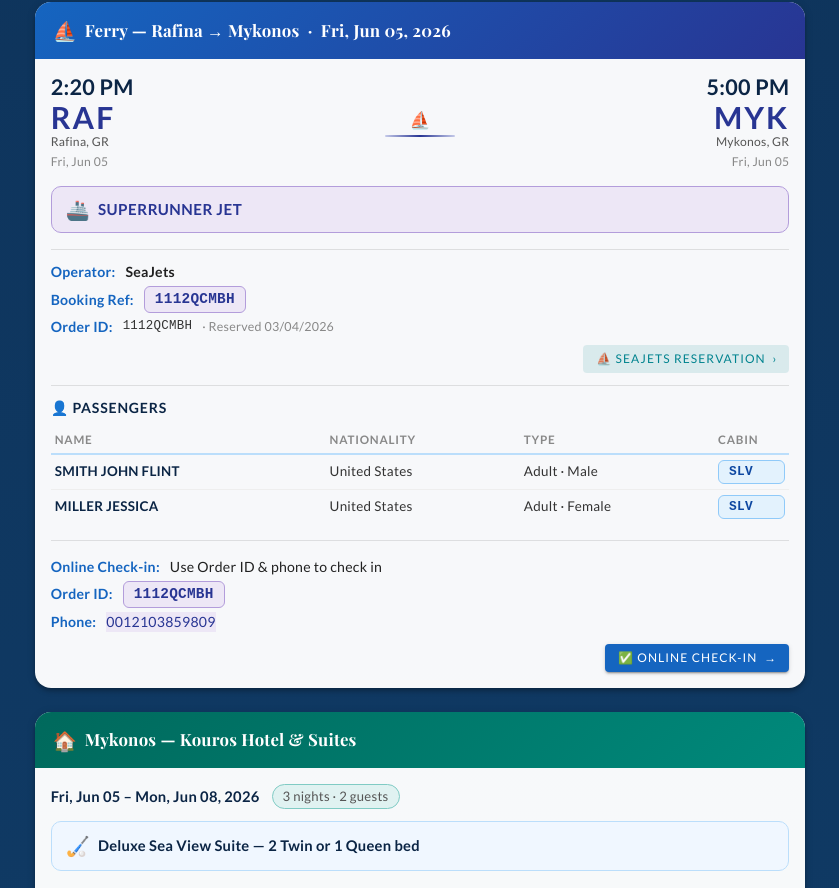
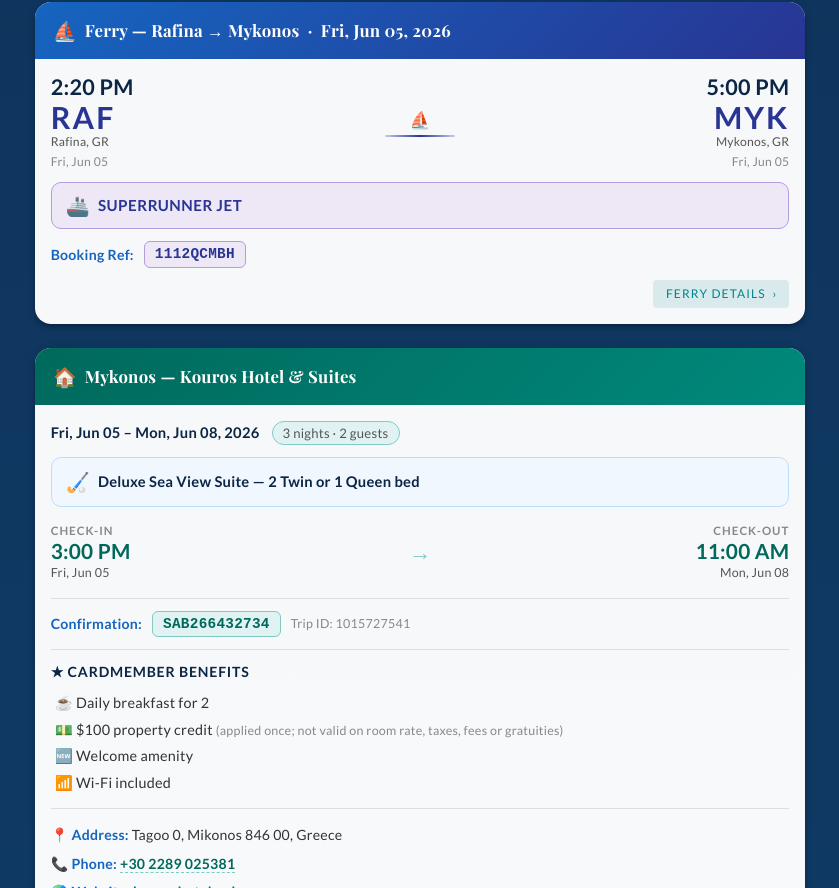
Before and after one commit to FlintShadey/Itenerary, a Vue app: page /dublin-airport in a window 1280 px wide. Shown: the part 3161-4049 px from the top of the page, without its empty margins (220-1059 px from the left). Built offline with nearby package versions, Linux system fonts and the light colour scheme.

Commit message:
Consolidate Rafina→Mykonos ferry card + add detail view

```diff
--- a/src/router.js
+++ b/src/router.js
@@ -31,6 +31,7 @@
 import DublinAirport from './views/DublinAirport.vue'
 import DublinReturnFlights from './views/DublinReturnFlights.vue'
 import OutboundFlights from './views/OutboundFlights.vue'
+import RafinaMykonosFerry from './views/RafinaMykonosFerry.vue'
 
 const routes = [
   { path: '/', component: Itinerary },
@@ -65,6 +66,7 @@
   { path: '/dublin-airport', component: DublinAirport },
   { path: '/dublin-return-flights', component: DublinReturnFlights },
   { path: '/outbound-flights', component: OutboundFlights },
+  { path: '/rafina-mykonos-ferry', component: RafinaMykonosFerry },
 ]
 
 export default createRouter({
--- a/src/views/Itinerary.vue
+++ b/src/views/Itinerary.vue
@@ -416,8 +416,7 @@
               </v-card-title>
               <v-card-text class="pa-4">
 
-                <!-- Route -->
-                <div class="flight-route mb-4">
+                <div class="flight-route mb-3">
                   <div class="route-endpoint">
                     <div class="route-time">2:20 PM</div>
                     <div class="route-iata ferry-iata">RAF</div>
@@ -436,81 +435,23 @@
                   </div>
                 </div>
 
-                <div class="ferry-vessel mb-4">
+                <div class="ferry-vessel mb-3">
                   <span class="vessel-icon">&#128674;</span>
                   <span class="vessel-name">SUPERRUNNER JET</span>
                 </div>
 
-                <v-divider class="my-3"></v-divider>
-
-                <!-- Booking details -->
-                <div class="confirm-row mb-1">
-                  <span class="detail-label">Operator:</span>
-                  <span style="font-weight:600;">SeaJets</span>
-                </div>
-                <div class="confirm-row mb-1">
+                <div class="confirm-row mb-3">
                   <span class="detail-label">Booking Ref:</span>
                   <span class="confirm-code ferry-code">1112QCMBH</span>
                 </div>
-                <div class="confirm-row mb-2">
-                  <span class="detail-label">Order ID:</span>
-                  <span class="trip-id" style="font-family:'Courier New',monospace;color:#333;">1112QCMBH</span>
-                  <span class="trip-id">&middot; Reserved 03/04/2026</span>
-                </div>
-
-                <div class="mb-3" style="text-align:right;">
-                  <a href="https://www.seajets.com/en/my-bookings/" target="_blank" rel="noopener" style="text-decoration:none;">
+
+                <div style="text-align:right;">
+                  <router-link to="/rafina-mykonos-ferry" style="text-decoration:none;">
                     <v-btn color="cyan-darken-3" variant="tonal" size="small">
-                      &#9973; SeaJets Reservation &nbsp;&#8250;
-                    </v-btn>
-                  </a>
-                </div>
-
-                <v-divider class="my-3"></v-divider>
-
-                <!-- Passengers -->
-                <div class="benefits-heading mb-2">&#128100; Passengers</div>
-                <div class="passenger-table">
-                  <div class="passenger-row passenger-header">
-                    <span>Name</span>
-                    <span>Nationality</span>
-                    <span>Type</span>
-                    <span>Cabin</span>
-                  </div>
-                  <div class="passenger-row">
-                    <span class="pax-name">SMITH JOHN FLINT</span>
-                    <span>United States</span>
-                    <span>Adult &middot; Male</span>
-                    <span class="seat-badge">SLV</span>
-                  </div>
-                  <div class="passenger-row">
-                    <span class="pax-name">MILLER JESSICA</span>
-                    <span>United States</span>
-                    <span>Adult &middot; Female</span>
-                    <span class="seat-badge">SLV</span>
-                  </div>
-                </div>
-
-                <v-divider class="my-4"></v-divider>
-
-                <div class="confirm-row mb-1">
-                  <span class="detail-label">Online Check-in:</span>
-                  <span>Use Order ID &amp; phone to check in</span>
-                </div>
-                <div class="confirm-row mb-1">
-                  <span class="detail-label">Order ID:</span>
-                  <span class="confirm-code ferry-code">1112QCMBH</span>
-                </div>
-                <div class="confirm-row mb-3">
-                  <span class="detail-label">Phone:</span>
-                  <span class="ferry-code">0012103859809</span>
-                </div>
-
-                <a href="https://webcheckin.seajets.com" target="_blank" rel="noopener" style="text-decoration:none;display:block;text-align:right;">
-                  <v-btn color="blue-darken-3" variant="elevated" size="small">
-                    &#9989; Online Check-In &nbsp;&rarr;
-                  </v-btn>
-                </a>
+                      Ferry Details &nbsp;&#8250;
+                    </v-btn>
+                  </router-link>
+                </div>
 
               </v-card-text>
             </v-card>
--- /dev/null
+++ b/src/views/RafinaMykonosFerry.vue
@@ -0,0 +1,132 @@
+<template>
+  <v-main>
+    <v-container>
+      <v-row justify="center">
+        <v-col cols="12" md="10" lg="8">
+
+          <v-btn variant="text" color="white" class="mb-4 pl-0" @click="$router.back()">
+            &#8592; Back to Itinerary
+          </v-btn>
+
+          <!-- Route -->
+          <v-card hover elevation="4" class="mb-6 itinerary-card">
+            <v-card-title class="card-header card-header-ferry">
+              <span class="card-header-icon">&#9973;</span>
+              Ferry Route &mdash; Rafina &rarr; Mykonos
+            </v-card-title>
+            <v-card-text class="pa-4">
+
+              <div class="flight-route mb-4">
+                <div class="route-endpoint">
+                  <div class="route-time">2:20 PM</div>
+                  <div class="route-iata ferry-iata">RAF</div>
+                  <div class="route-city">Rafina, GR</div>
+                  <div class="route-date">Fri, Jun 05</div>
+                </div>
+                <div class="route-middle">
+                  <span class="route-arrow-plane">&#9973;</span>
+                  <div class="route-arrow-line ferry-line"></div>
+                </div>
+                <div class="route-endpoint text-right">
+                  <div class="route-time">5:00 PM</div>
+                  <div class="route-iata ferry-iata">MYK</div>
+                  <div class="route-city">Mykonos, GR</div>
+                  <div class="route-date">Fri, Jun 05</div>
+                </div>
+              </div>
+
+              <div class="ferry-vessel mb-3">
+                <span class="vessel-icon">&#128674;</span>
+                <span class="vessel-name">SUPERRUNNER JET</span>
+              </div>
+
+              <div class="confirm-row mb-1">
+                <span class="detail-label">Operator:</span>
+                <span style="font-weight:600;">SeaJets</span>
+              </div>
+              <div class="confirm-row mb-1">
+                <span class="detail-label">Booking Ref:</span>
+                <span class="confirm-code ferry-code">1112QCMBH</span>
+              </div>
+              <div class="confirm-row mb-3">
+                <span class="detail-label">Reserved:</span>
+                <span>03/04/2026</span>
+              </div>
+
+              <div style="text-align:right;">
+                <a href="https://www.seajets.com/en/my-bookings/" target="_blank" rel="noopener" style="text-decoration:none;">
+                  <v-btn color="cyan-darken-3" variant="tonal" size="small">
+                    &#9973; SeaJets Reservation &nbsp;&#8250;
+                  </v-btn>
+                </a>
+              </div>
+
+            </v-card-text>
+          </v-card>
+
+          <!-- Passengers -->
+          <v-card hover elevation="4" class="mb-6 itinerary-card">
+            <v-card-title class="card-header card-header-ferry">
+              <span class="card-header-icon">&#128100;</span>
+              Passengers
+            </v-card-title>
+            <v-card-text class="pa-4">
+
+              <div class="passenger-table">
+                <div class="passenger-row passenger-header">
+                  <span>Name</span>
+                  <span>Nationality</span>
+                  <span>Type</span>
+                  <span>Cabin</span>
+                </div>
+                <div class="passenger-row">
+                  <span class="pax-name">SMITH JOHN FLINT</span>
+                  <span>United States</span>
+                  <span>Adult &middot; Male</span>
+                  <span class="seat-badge">SLV</span>
+                </div>
+                <div class="passenger-row">
+                  <span class="pax-name">MILLER JESSICA</span>
+                  <span>United States</span>
+                  <span>Adult &middot; Female</span>
+                  <span class="seat-badge">SLV</span>
+                </div>
+              </div>
+
+            </v-card-text>
+          </v-card>
+
+          <!-- Online Check-in -->
+          <v-card hover elevation="4" class="mb-6 itinerary-card">
+            <v-card-title class="card-header card-header-ferry">
+              <span class="card-header-icon">&#9989;</span>
+              Online Check-In
+            </v-card-title>
+            <v-card-text class="pa-4">
+
+              <div class="confirm-row mb-1">
+                <span class="detail-label">Order ID:</span>
+                <span class="confirm-code ferry-code">1112QCMBH</span>
+              </div>
+              <div class="confirm-row mb-4">
+                <span class="detail-label">Phone:</span>
+                <span class="ferry-code">0012103859809</span>
+              </div>
+
+              <a href="https://webcheckin.seajets.com" target="_blank" rel="noopener" style="text-decoration:none;display:block;text-align:right;">
+                <v-btn color="blue-darken-3" variant="elevated" size="small">
+                  &#9989; Online Check-In &nbsp;&rarr;
+                </v-btn>
+              </a>
+
+            </v-card-text>
+          </v-card>
+
+        </v-col>
+      </v-row>
+    </v-container>
+  </v-main>
+</template>
+
+<script setup>
+</script>
```
